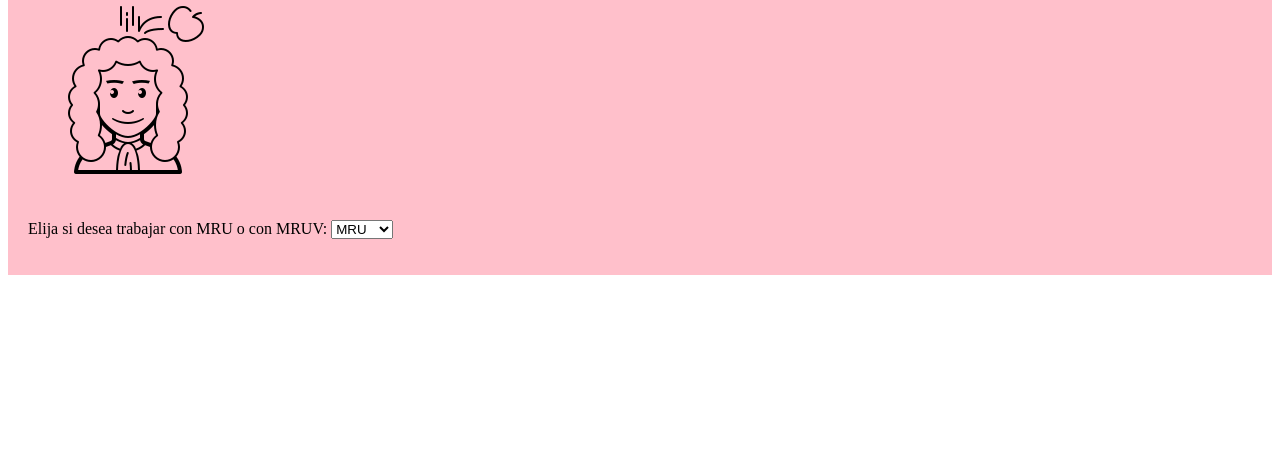
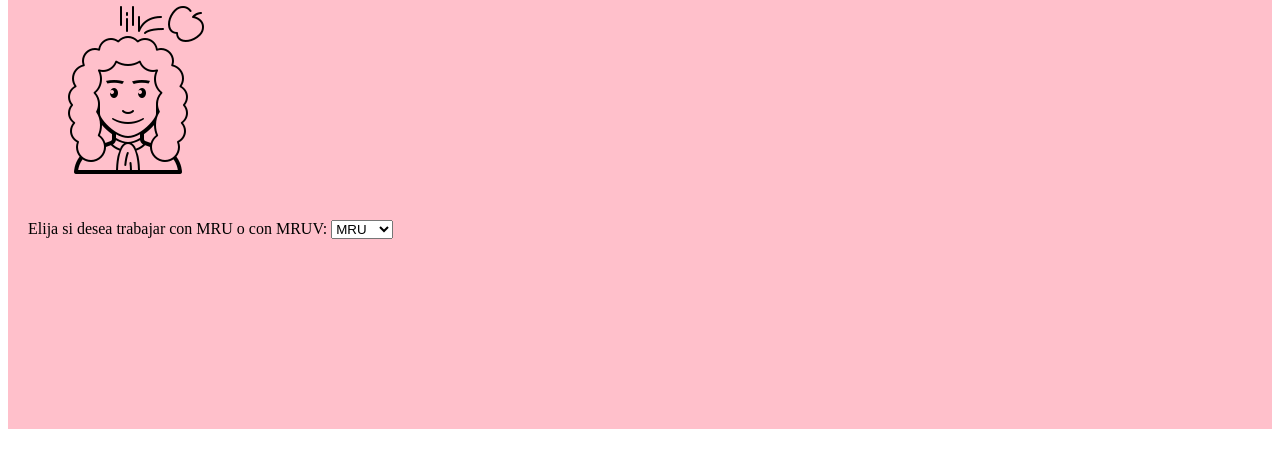
Before and after one commit to UCC-LabCompu2/proyecto2021-gonzalezachaval, a plain HTML site: page index.html in a window 1280 px wide. Shown: the part 91-558 px from the top of the page. Drawn offline with Linux system fonts and the light colour scheme.

Commit message:
Sea agregaron paginas de tules

```diff
--- a/index.html
+++ b/index.html
@@ -23,6 +23,9 @@
                     <option value="MRUV">MRUV</option>
                 </select>
             </p>
+        <canvas id="img_tules">
+            El navegador no soporta canvas
+        </canvas>
     </body>
 
 </main>
```
